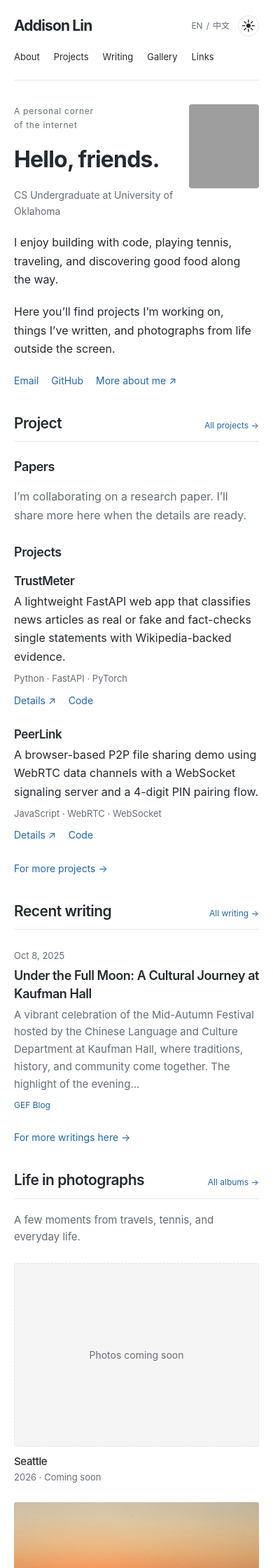
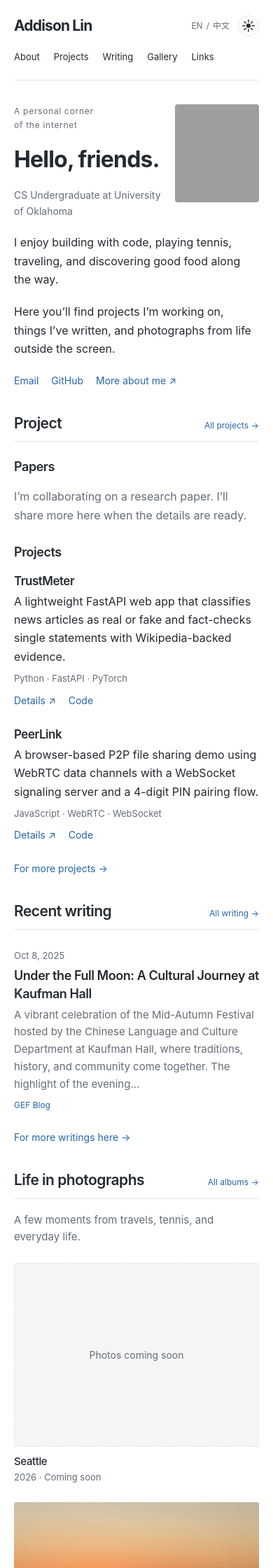
Before and after one commit to 17addisonlin/17addisonlin.github.io, a Jekyll site: the page built from index.html, in a window 390 px wide. Shown: the top 2240 px of the page at 70% size. Built offline with Jekyll 4.4.1, drawn with Linux system fonts in a browser that asks for light colours; grey boxes are pictures that could not be loaded.

Commit message:
Improve portrait framing and add full-resolution access

```diff
--- a/_includes/section-author.html
+++ b/_includes/section-author.html
@@ -12,5 +12,7 @@
       <a href="{{ '/about/' | relative_url }}">More about me <span aria-hidden="true">↗</span></a>
     </div>
   </div>
-  <img class="profile__portrait" src="{{ site.data.settings.author.author_avatar | relative_url }}" alt="Portrait of Addison Lin" width="180" height="210" fetchpriority="high">
+  <a class="profile__portrait-frame" href="{{ site.data.settings.author.author_avatar | relative_url }}" target="_blank" rel="noopener" aria-label="Open the full-resolution portrait of Addison Lin">
+    <img class="profile__portrait" src="{{ site.data.settings.author.author_avatar | relative_url }}" alt="Portrait of Addison Lin" width="220" height="260" fetchpriority="high">
+  </a>
 </section>
--- a/_sass/4-layouts/_layout.scss
+++ b/_sass/4-layouts/_layout.scss
@@ -30,11 +30,12 @@
 .theme-toggle__icon { display: none; line-height: 1; }
 .theme-toggle[data-theme="light"] .theme-toggle__icon--sun, .theme-toggle[data-theme="dark"] .theme-toggle__icon--moon { display: inline; }
 .eyebrow { color: var(--text-alt-color); font-size: 12px; letter-spacing: .06em; margin-bottom: 12px; }
-.profile { display: grid; grid-template-columns: minmax(0, 1fr) 180px; gap: 64px; align-items: start; margin-bottom: 58px; }
+.profile { display: grid; grid-template-columns: minmax(0, 1fr) 220px; gap: 48px; align-items: start; margin-bottom: 58px; }
 .profile h1 { margin: 0 0 6px; font-size: 38px; font-weight: 650; line-height: 1.2; }
 .profile__role { color: var(--text-alt-color); font-size: 15px; margin-bottom: 24px; }
 .profile__copy p:not(.eyebrow):not(.profile__role) { max-width: 58ch; }
-.profile__portrait { display: block; width: 180px; height: 210px; object-fit: cover; border-radius: 4px; margin-top: 30px; }
+.profile__portrait-frame { position: relative; display: block; width: 220px; height: 260px; overflow: hidden; border-radius: 4px; margin-top: 30px; cursor: zoom-in; }
+.profile__portrait { position: absolute; display: block; width: 125%; max-width: none; height: 125%; object-fit: cover; object-position: 50% 40%; left: -12.5%; top: -10%; margin: 0; }
 .text-links { display: flex; gap: 18px; flex-wrap: wrap; font-size: 14px; }
 .home-section { margin: 48px 0 0; }
 .section-heading { display: flex; align-items: baseline; justify-content: space-between; gap: 20px; border-bottom: 1px solid var(--border-color); padding-bottom: 12px; margin-bottom: 24px; }
@@ -136,15 +137,15 @@
   .site-name { flex: 1; }
   .site-tools { order: 1; }
   .site-nav { order: 2; width: 100%; margin: 0; gap: 20px; }
-  .profile { gap: 30px; grid-template-columns: minmax(0, 1fr) 150px; }
-  .profile__portrait { width: 150px; height: 175px; }
+  .profile { gap: 30px; grid-template-columns: minmax(0, 1fr) 180px; }
+  .profile__portrait-frame { width: 180px; height: 210px; }
 }
 @media (max-width: 576px) {
   .site-shell { width: calc(100% - 40px); }
   .masthead { padding-top: 20px; margin-bottom: 34px; }
   .site-nav { font-size: 13px; gap: 10px 20px; }
-  .profile { grid-template-columns: minmax(0, 1fr) 100px; gap: 20px; margin-bottom: 36px; }
-  .profile__portrait { width: 100px; height: 120px; margin-top: 0; grid-column: 2; grid-row: 1 / span 3; }
+  .profile { grid-template-columns: minmax(0, 1fr) 120px; gap: 20px; margin-bottom: 36px; }
+  .profile__portrait-frame { width: 120px; height: 140px; margin-top: 0; grid-column: 2; grid-row: 1 / span 3; }
   .profile__copy { display: contents; }
   .profile__copy > * { grid-column: 1 / -1; }
   .profile__copy .eyebrow { grid-column: 1; grid-row: 1; align-self: start; margin: 0; max-width: 17ch; }
```
